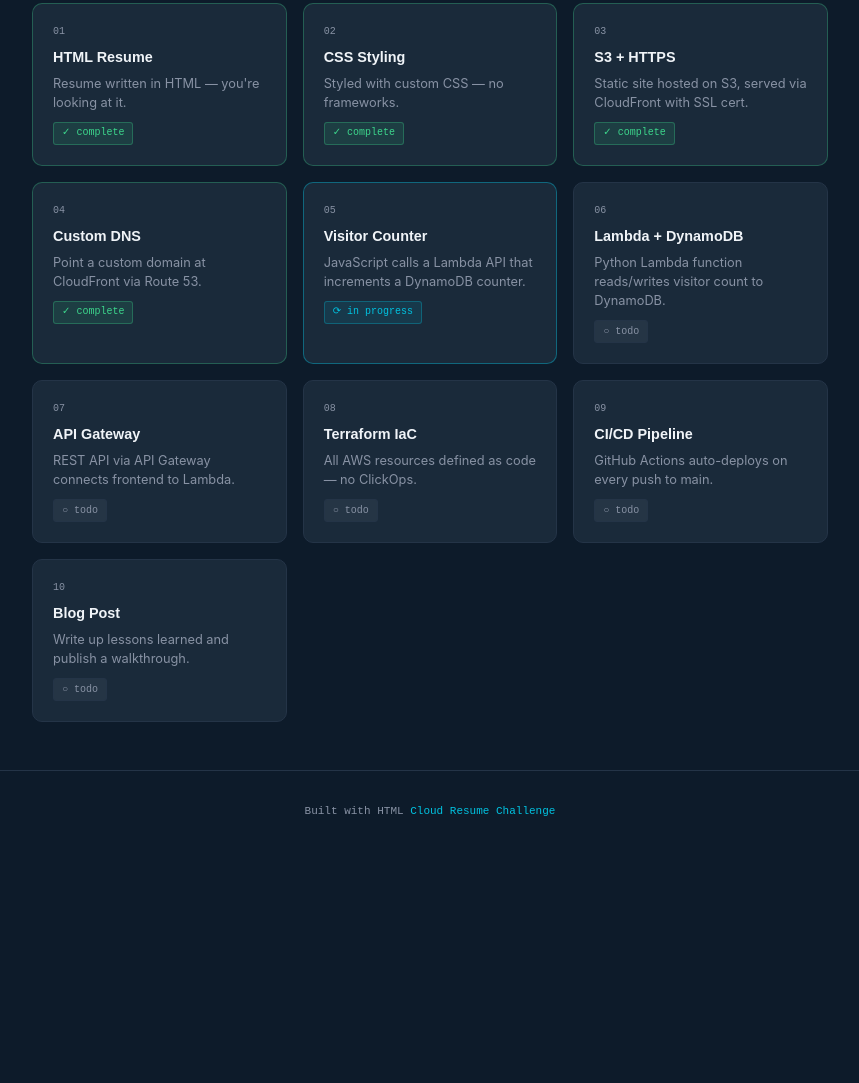
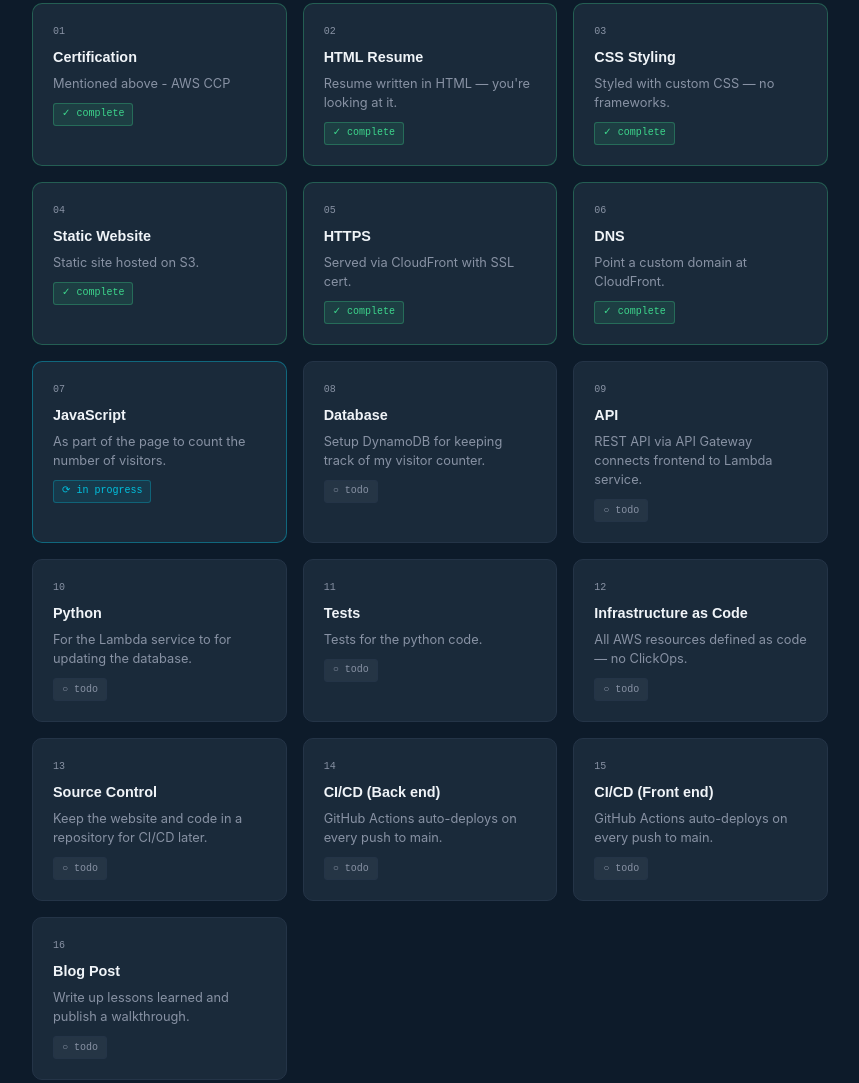
Before and after one commit to randy-sykes/cloud-resume, a plain HTML site: page frontend/index.html in a window 1280 px wide. Shown: the part 2855-3938 px from the top of the page, without its empty margins (210-1069 px from the left). Before the commit the page ends 3708 px from the top, so only its background shows below. Drawn offline with Linux system fonts and the light colour scheme.

Commit message:
expanded out the CRC section to match the 16 steps in the docs

```diff
--- a/frontend/index.html
+++ b/frontend/index.html
@@ -214,60 +214,96 @@
         <div class="crc-grid">
             <div class="crc-step done">
                 <div class="crc-num">01</div>
+                <div class="crc-name">Certification</div>
+                <div class="crc-desc">Mentioned above - AWS CCP</div>
+                <span class="crc-status status-done">✓ complete</span>
+            </div>
+            <div class="crc-step done">
+                <div class="crc-num">02</div>
                 <div class="crc-name">HTML Resume</div>
                 <div class="crc-desc">Resume written in HTML — you're looking at it.</div>
                 <span class="crc-status status-done">✓ complete</span>
             </div>
             <div class="crc-step done">
-                <div class="crc-num">02</div>
+                <div class="crc-num">03</div>
                 <div class="crc-name">CSS Styling</div>
                 <div class="crc-desc">Styled with custom CSS — no frameworks.</div>
                 <span class="crc-status status-done">✓ complete</span>
             </div>
             <div class="crc-step done">
-                <div class="crc-num">03</div>
-                <div class="crc-name">S3 + HTTPS</div>
-                <div class="crc-desc">Static site hosted on S3, served via CloudFront with SSL cert.</div>
+                <div class="crc-num">04</div>
+                <div class="crc-name">Static Website</div>
+                <div class="crc-desc">Static site hosted on S3.</div>
                 <span class="crc-status status-done">✓ complete</span>
             </div>
             <div class="crc-step done">
-                <div class="crc-num">04</div>
-                <div class="crc-name">Custom DNS</div>
-                <div class="crc-desc">Point a custom domain at CloudFront via Route 53.</div>
+                <div class="crc-num">05</div>
+                <div class="crc-name">HTTPS</div>
+                <div class="crc-desc">Served via CloudFront with SSL cert.</div>
+                <span class="crc-status status-done">✓ complete</span>
+            </div>
+            <div class="crc-step done">
+                <div class="crc-num">06</div>
+                <div class="crc-name">DNS</div>
+                <div class="crc-desc">Point a custom domain at CloudFront.</div>
                 <span class="crc-status status-done">✓ complete</span>
             </div>
             <div class="crc-step active">
-                <div class="crc-num">05</div>
-                <div class="crc-name">Visitor Counter</div>
-                <div class="crc-desc">JavaScript calls a Lambda API that increments a DynamoDB counter.</div>
+                <div class="crc-num">07</div>
+                <div class="crc-name">JavaScript</div>
+                <div class="crc-desc">As part of the page to count the number of visitors.</div>
                 <span class="crc-status status-active">⟳ in progress</span>
             </div>
             <div class="crc-step">
-                <div class="crc-num">06</div>
-                <div class="crc-name">Lambda + DynamoDB</div>
-                <div class="crc-desc">Python Lambda function reads/writes visitor count to DynamoDB.</div>
+                <div class="crc-num">08</div>
+                <div class="crc-name">Database</div>
+                <div class="crc-desc">Setup DynamoDB for keeping track of my visitor counter.</div>
                 <span class="crc-status status-todo">○ todo</span>
             </div>
             <div class="crc-step">
-                <div class="crc-num">07</div>
-                <div class="crc-name">API Gateway</div>
-                <div class="crc-desc">REST API via API Gateway connects frontend to Lambda.</div>
+                <div class="crc-num">09</div>
+                <div class="crc-name">API</div>
+                <div class="crc-desc">REST API via API Gateway connects frontend to Lambda service.</div>
                 <span class="crc-status status-todo">○ todo</span>
             </div>
             <div class="crc-step">
-                <div class="crc-num">08</div>
-                <div class="crc-name">Terraform IaC</div>
+                <div class="crc-num">10</div>
+                <div class="crc-name">Python</div>
+                <div class="crc-desc">For the Lambda service to for updating the database.</div>
+                <span class="crc-status status-todo">○ todo</span>
+            </div>
+            <div class="crc-step">
+                <div class="crc-num">11</div>
+                <div class="crc-name">Tests</div>
+                <div class="crc-desc">Tests for the python code.</div>
+                <span class="crc-status status-todo">○ todo</span>
+            </div>
+            <div class="crc-step">
+                <div class="crc-num">12</div>
+                <div class="crc-name">Infrastructure as Code</div>
                 <div class="crc-desc">All AWS resources defined as code — no ClickOps.</div>
                 <span class="crc-status status-todo">○ todo</span>
             </div>
             <div class="crc-step">
-                <div class="crc-num">09</div>
-                <div class="crc-name">CI/CD Pipeline</div>
+                <div class="crc-num">13</div>
+                <div class="crc-name">Source Control</div>
+                <div class="crc-desc">Keep the website and code in a repository for CI/CD later.</div>
+                <span class="crc-status status-todo">○ todo</span>
+            </div>
+            <div class="crc-step">
+                <div class="crc-num">14</div>
+                <div class="crc-name">CI/CD (Back end)</div>
                 <div class="crc-desc">GitHub Actions auto-deploys on every push to main.</div>
                 <span class="crc-status status-todo">○ todo</span>
             </div>
             <div class="crc-step">
-                <div class="crc-num">10</div>
+                <div class="crc-num">15</div>
+                <div class="crc-name">CI/CD (Front end)</div>
+                <div class="crc-desc">GitHub Actions auto-deploys on every push to main.</div>
+                <span class="crc-status status-todo">○ todo</span>
+            </div>
+            <div class="crc-step">
+                <div class="crc-num">16</div>
                 <div class="crc-name">Blog Post</div>
                 <div class="crc-desc">Write up lessons learned and publish a walkthrough.</div>
                 <span class="crc-status status-todo">○ todo</span>
```
